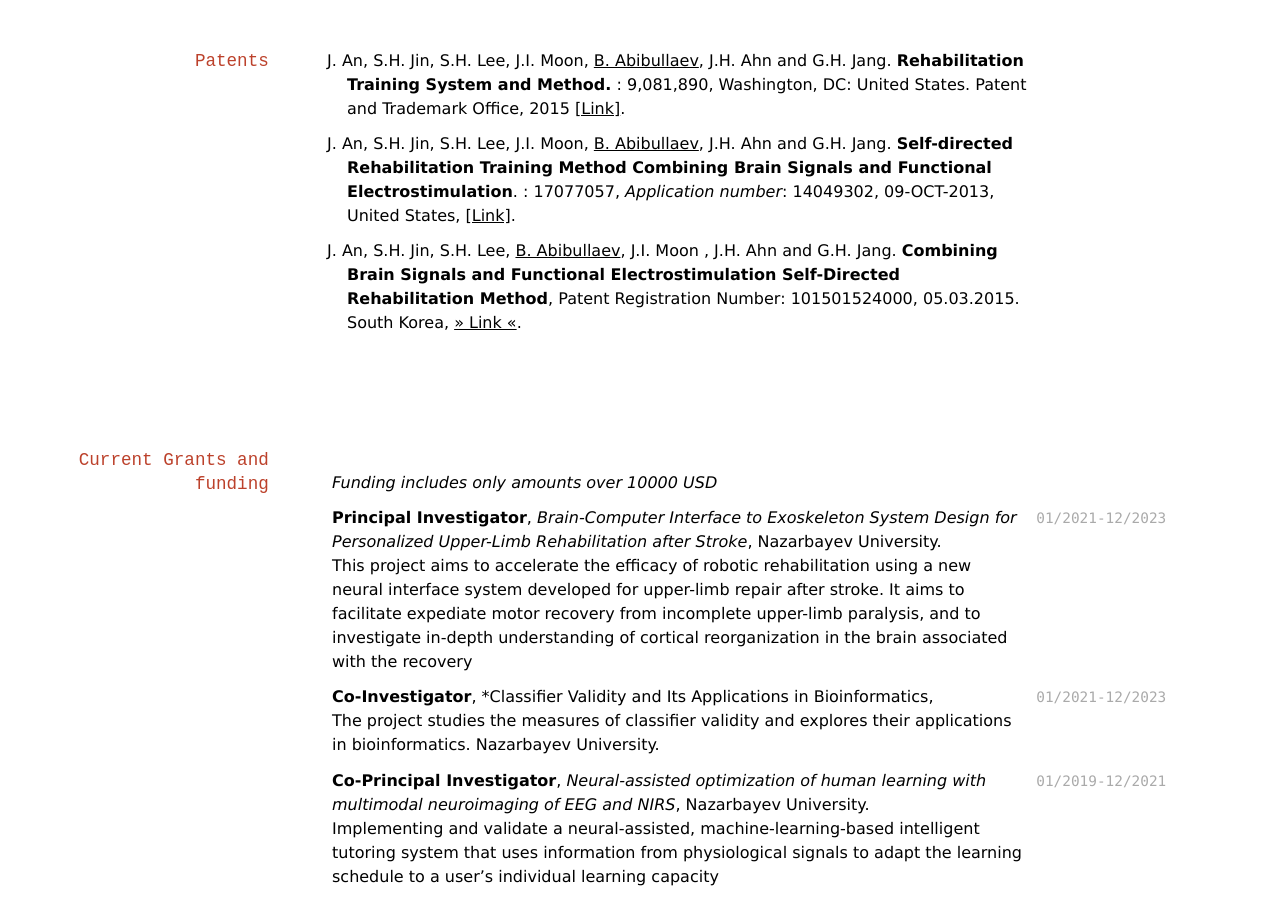
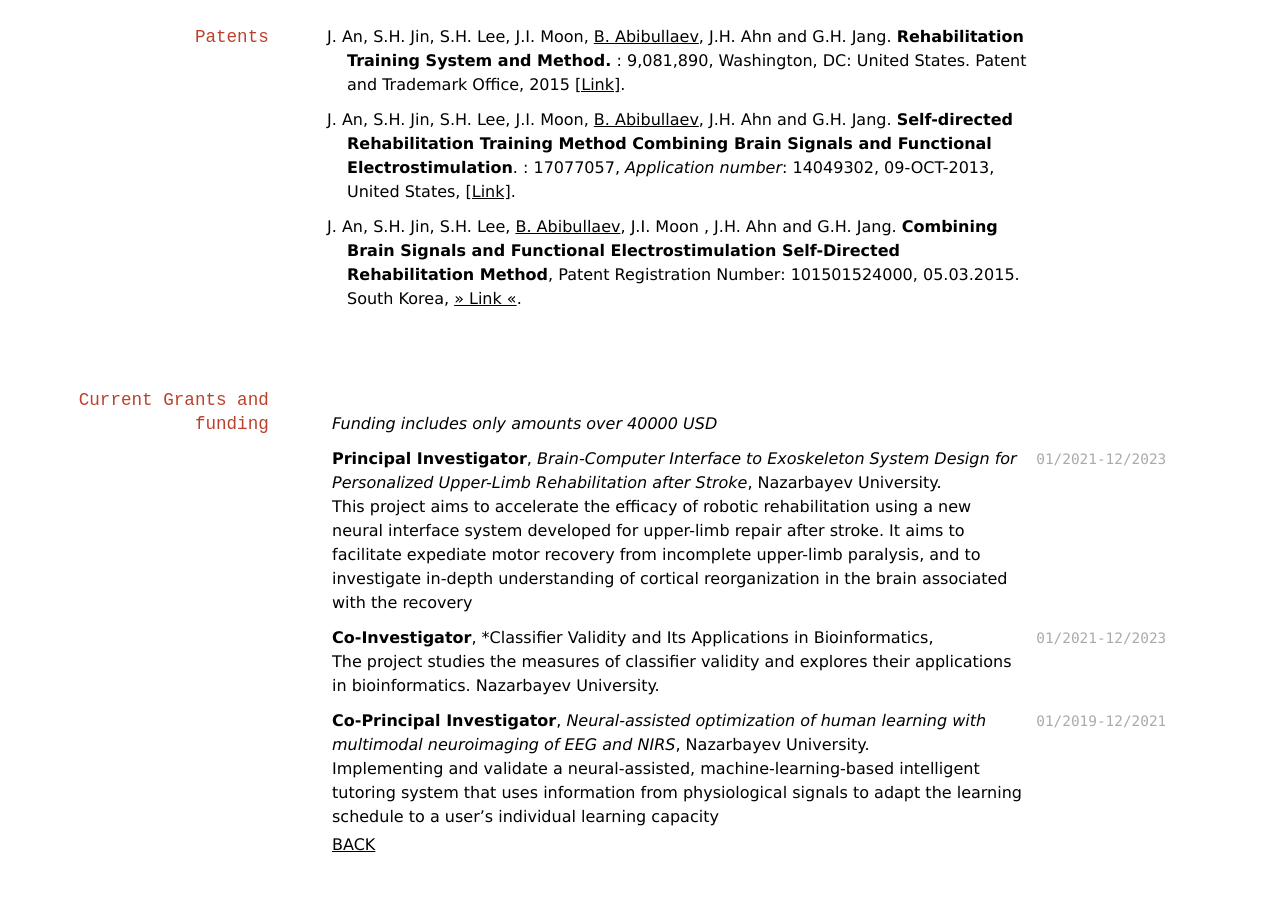
Before and after one commit to berdakh/berdakh.github.io, a Jekyll site: the page built from index.md, in a window 1280 px wide and 900 px high, scrolled down 6563 px. Built offline with Jekyll 4.4.1, drawn with Linux system fonts in a browser that asks for light colours; nearby versions of some CDN libraries; a style sheet for code colours, icons or effects is not loaded; some of the changed lines change nothing that is shown.

Commit message:
Update index.md

```diff
--- a/index.md
+++ b/index.md
@@ -17,7 +17,7 @@
   <a href="https://nu.edu.kz/faculty/berdakh-abibullaev"><i class="fas fa-users"></i>https://nu.edu.kz/faculty/berdakh-abibullaev</a><br/>
   <a href="https://github.com/berdakh"><i class="fab fa-github"></i> berdakh</a> -
   <a href="https://orcid.org/0000-0002-8623-5526"><i class="ai ai-orcid"></i> 0000-0002-8623-5526</a> -
-  <a href="https://www.researchgate.net/profile/Berdakh-Abibullaevp"><i class="ai ai-researchgate"></i>Berdakh Abibullaev</a> -
+  <a href="https://www.researchgate.net/profile/Berdakh-Abibullaev"><i class="ai ai-researchgate"></i>Berdakh Abibullaev</a> -
 </div>
 
 
@@ -28,9 +28,7 @@
   - [Journal Publications](#journal-publications)
   - [Conference Publications](#conference-publications)
   - [Patents](#patents)
-  - [Grants and funding](#grants-and-funding)
-  - [Current Research funding](#current-research-funding)
-
+  - [Current Research funding](#Current-Grants-and-funding)
 
 ## Education
 
@@ -331,11 +329,9 @@
 
 1. J. An, S.H. Jin, S.H. Lee,  <u>B. Abibullaev</u>, J.I. Moon , J.H. Ahn and G.H. Jang. **Combining Brain Signals and Functional Electrostimulation Self-Directed Rehabilitation Method**, Patent Registration Number: 101501524000, 05.03.2015. South Korea, [>> Link <<](http://eng.kipris.or.kr/).
 
-<br/>
-
 ## Current Grants and funding
 
-*Funding includes only amounts over 10000 USD*
+*Funding includes only amounts over 40000 USD*
 
 `01/2021-12/2023`
 **Principal Investigator**, *Brain-Computer Interface to Exoskeleton System Design for Personalized Upper-Limb Rehabilitation after Stroke*, Nazarbayev University.<br/>
@@ -347,3 +343,30 @@
 `01/2019-12/2021`
 **Co-Principal Investigator**, *Neural-assisted optimization of human learning with multimodal neuroimaging of EEG and NIRS*, Nazarbayev University.<br/>
 Implementing and validate a neural-assisted, machine-learning-based intelligent  tutoring system that uses information from physiological signals to adapt the learning schedule to a user's individual learning capacity
+
+<!---
+## Honors and Awards
+
+`11/2017`
+**The best paper award**, *fNIRS motion artifact
+correction for overground walking using entropy-based unbalanced optode decision and wavelet regression neural network*,<br/> in Fusion and Integration for Intelligent Systems (MFI), 2017 IEEE International Conference, South Korea.
+
+`06/2014`
+**The best poster award**, *The evaluation of accuracy and clinical usefulness of 3D EEG source localization analysis*,<br/> Korean Epilepsy Congress 2014.
+
+`12/2012`
+**The best Researcher of the Year Award**, *Robotics Research Division, Daegu Gyeongbuk Institute of Science and Technology*, South Korea.
+
+`09/2006`
+**Korean Government Scholarship**, *Recipient of competitive Korean Government Information Technology Scholarship for International Graduate Students for a Ph.D. program*, South Korea.
+
+`09/2004`
+**Brain Korea Scholarship**, *Recipient of competitive graduate scholarship for a M.Sc. program*, South Korea.
+
+
+## Service to the Scientific Community
+-->
+
+
+
+- [BACK](#Berdakh-Abibullaev)
```
